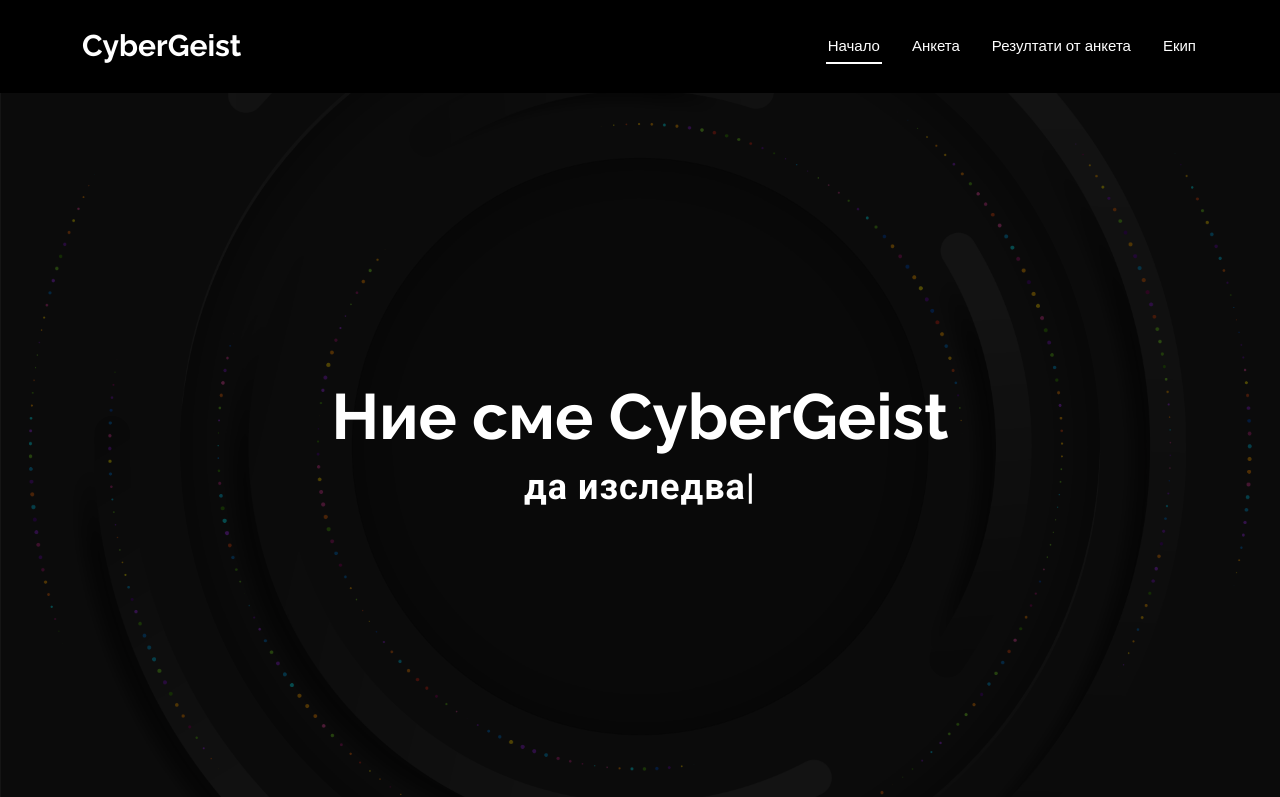
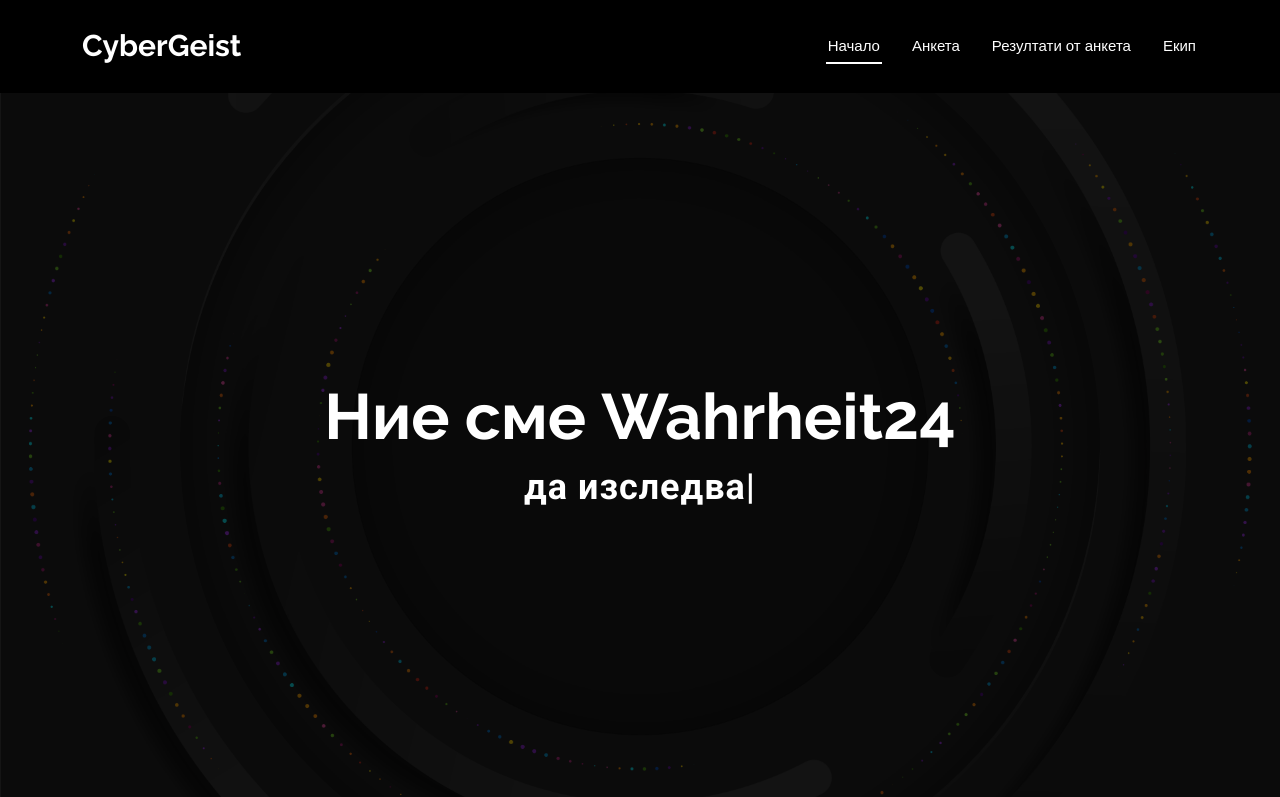
Before and after one commit to Angori66/Project1eg, a plain HTML site: page index.html in a window 1280 px wide. Shown: the top 797 px of the page. Drawn offline with Linux system fonts and the light colour scheme.

Commit message:
Update index.html

```diff
--- a/index.html
+++ b/index.html
@@ -61,7 +61,7 @@
       <img src="assets/img/hero-img.jpg" alt="" data-aos="fade-in">
 
       <div class="container d-flex flex-column align-items-center justify-content-center text-center" data-aos="fade-up" data-aos-delay="100">
-        <h2>Ние сме CyberGeist</h2>
+        <h2>Ние сме Wahrheit24</h2>
         <p><span class="typed" data-typed-items="Нашата мисия е, да изследваме възможностите, на изкуствения интелект, и да покажем, че бъдещето е вече тук"></span></p>
       </div>
 
```
